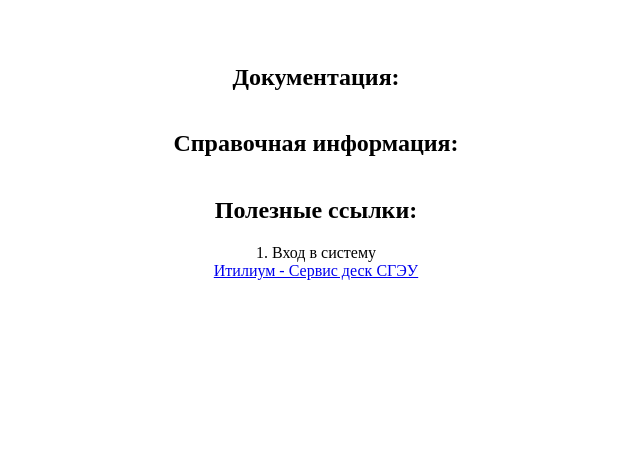
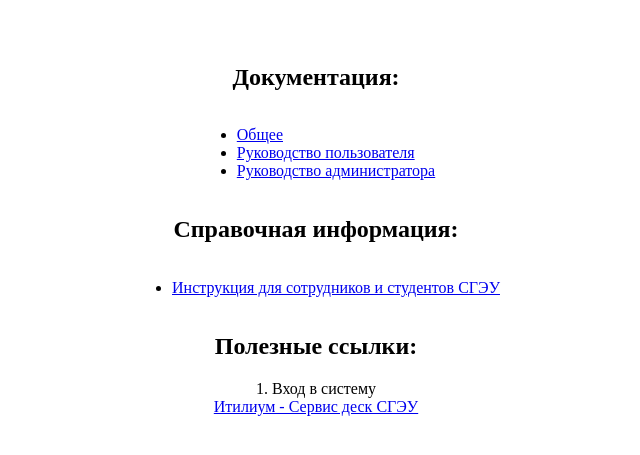
Before and after one commit to alman63/itilium, a plain HTML site: page index.html in a window 1280 px wide. Shown: the part 143-598 px from the top of the page, without its empty margins (324-964 px from the left). Drawn offline with Linux system fonts and the light colour scheme.

Commit message:
version 1.0.0

```diff
--- a/index.html
+++ b/index.html
@@ -10,7 +10,23 @@
     <img src="./img/logo.svg" width="200px">
     <h1>SERVICE DESK - СГЭУ <h1>
         <h2>Документация:</h2>
+        <ul>
+            <li>
+                <a href="https://itilium.ru/manual">Общее</a>
+            </li>
+            <li>
+                <a href="https://itilium.ru/manual/user">Руководство пользователя</a>
+            </li>
+            <li>
+                <a href="https://itilium.ru/manual/admin">Руководство администратора</a>
+            </li>
+        </ul>
         <h2>Справочная информация:</h2>
+        <ul>
+            <li>
+                <a href="./doc/itilium.docx">Инструкция для сотрудников и студентов СГЭУ</a>
+            </li>
+        </ul>
         <h2>Полезные ссылки:</h2>
         1. Вход в систему <a href="http://app-1c-x32.sseu.ru/itilium">Итилиум - Сервис деск СГЭУ</a>
 </body>
```
Also changed, not shown: 1 other file.
